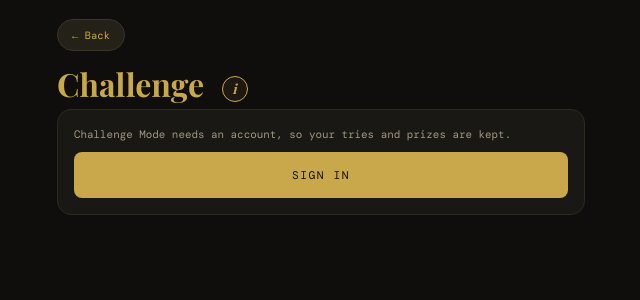
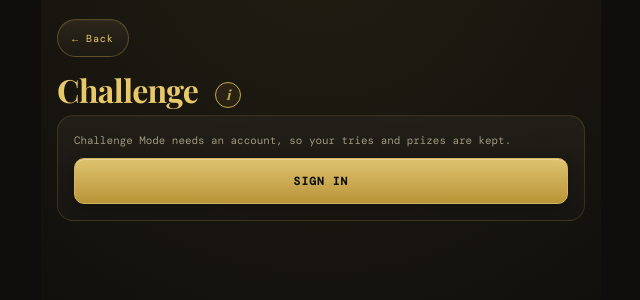
Before and after one commit to WorkVolt-tech/PlayVolt, a React (Vite) app in the folder dominoes/: page /challenge in a window 1280 px wide. Shown: the top 300 px of the page, without its empty margins (319-959 px from the left). Built offline with nearby package versions, Linux system fonts and the light colour scheme.

Commit message:
Align Challenge page with shared UI

```diff
--- a/dominoes/src/pages/Challenge.jsx
+++ b/dominoes/src/pages/Challenge.jsx
@@ -69,11 +69,11 @@ export default function Challenge() {
 
   if (!isLoading && !user) {
     return (
-      <div className="ch-page">
-        <button className="ch-back" onClick={() => navigate('/')}>← Back</button>
-        <h1 className="ch-title">Challenge <InfoButton section="challenge" label="How the Challenge works" style={{ marginLeft: 10, verticalAlign: 'middle' }} /></h1>
-        <div className="ch-card"><p>Challenge Mode needs an account, so your tries and prizes are kept.</p>
-          <button className="ch-btn" onClick={() => navigate('/auth')}>Sign in</button></div>
+      <div className="ch-page ui-page">
+        <button className="ch-back ui-back" onClick={() => navigate('/')}>← Back</button>
+        <h1 className="ch-title ui-title">Challenge <InfoButton section="challenge" label="How the Challenge works" style={{ marginLeft: 10, verticalAlign: 'middle' }} /></h1>
+        <div className="ch-card ui-card"><p>Challenge Mode needs an account, so your tries and prizes are kept.</p>
+          <button className="ch-btn ui-primary" onClick={() => navigate('/auth')}>Sign in</button></div>
       </div>
     )
   }
@@ -81,12 +81,12 @@ export default function Challenge() {
   const left = status?.tries_left ?? 3
   const won = !!status?.won
   return (
-    <div className="ch-page">
-      <button className="ch-back" onClick={() => navigate('/')}>← Back</button>
-      <h1 className="ch-title">Challenge <InfoButton section="challenge" label="How the Challenge works" style={{ marginLeft: 10, verticalAlign: 'middle' }} /></h1>
+    <div className="ch-page ui-page">
+      <button className="ch-back ui-back" onClick={() => navigate('/')}>← Back</button>
+      <h1 className="ch-title ui-title">Challenge <InfoButton section="challenge" label="How the Challenge works" style={{ marginLeft: 10, verticalAlign: 'middle' }} /></h1>
       <p className="ch-sub">A new challenge every 3 days against expert players. Three tries — beat it and the table is yours.</p>
 
-      <div className="ch-card ch-main">
+      <div className="ch-card ch-main ui-card">
         <div className="ch-label">This challenge · ends in {untilNext}</div>
         <div className="ch-format">{c.title}</div>
         <div className="ch-opponents">
@@ -114,21 +114,21 @@ export default function Challenge() {
           won ? <div className="ch-msg ok">You beat this challenge. The next one starts in {untilNext}.</div>
           : left <= 0 ? <div className="ch-msg soft">No tries left for this challenge — but you can still help a friend: open their invite link.</div>
           : <>
-              <button className="ch-btn" disabled={busy} onClick={createTeam}>{busy ? 'Creating…' : 'Create your team room'}</button>
+              <button className="ch-btn ui-primary" disabled={busy} onClick={createTeam}>{busy ? 'Creating…' : 'Create your team room'}</button>
               <div className="ch-msg soft">Invite your partner with the room’s link — anyone can join. Each player with a try left spends one when the game starts.</div>
             </>
         ) : won ? (
           <div className="ch-msg ok">You beat this challenge. The next one starts in {untilNext}.</div>
         ) : inProgress ? (
-          <button className="ch-btn" onClick={() => navigate('/challenge/play')}>Continue your match</button>
+          <button className="ch-btn ui-primary" onClick={() => navigate('/challenge/play')}>Continue your match</button>
         ) : (
-          <button className="ch-btn" disabled={left <= 0 || busy} onClick={start}>
+          <button className="ch-btn ui-primary" disabled={left <= 0 || busy} onClick={start}>
             {busy ? 'Starting…' : left > 0 ? 'Start — uses 1 try' : 'No tries left for this challenge'}
           </button>
         )}
       </div>
 
-      <div className="ch-card ch-next">
+      <div className="ch-card ch-next ui-card">
         <div className="ch-label">Next challenge · in {untilNext}</div>
         <div className="ch-next-row">
           <span>{next.title}</span>
```
